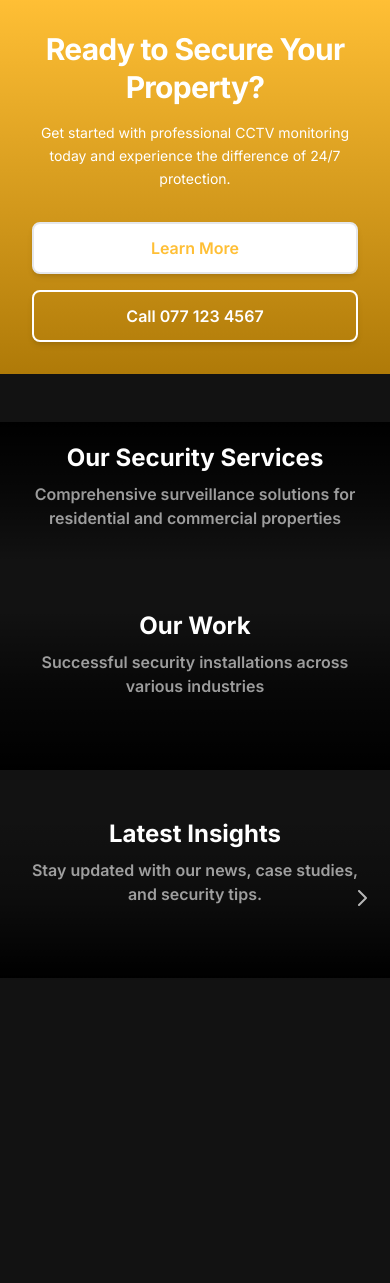
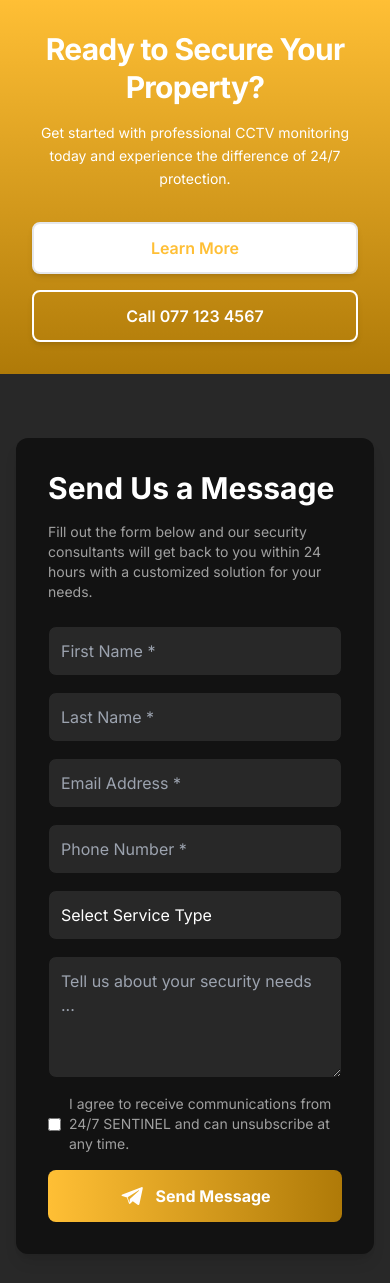
Before and after one commit to Dulaj007/SENTINEL_WEB_APP, a CodeIgniter 4 app: the page made by app/Views/pages/home.php in a window 390 px wide. Shown: the part 845-2128 px from the top of the page. Run offline with PHP 8.4 and a stand-in for CodeIgniter, Linux system fonts and the light colour scheme; the template is opened without the code that fills it, so the values that code supplies are empty; some libraries are stand-ins or nearby versions.

Commit message:
feat: Implement ContactQuick section on Home page
- Added contact form with fields: Name, Email, Message
- Displayed contact info: phone, email, Facebook, physical address
- Embedded responsive map for physical address
- Styled section according to design with responsive layout
- Added hover effects and subtle animations for better UX

Closes #38

```diff
--- a/app/Views/pages/home.php
+++ b/app/Views/pages/home.php
@@ -6,6 +6,7 @@
 <?= view('partials/navbar') ?>
 <?= $this->include('section/heroHome') ?>
 <?= $this->include('section/callUs') ?>
+<?= $this->include('section/contactQuick') ?>
 <?= view('section/services-home', ['services' => $services]) ?>
 <?= view('section/work-home', ['work-home' => $workHomeData]) ?>
 <?= view('section/Insights-home', ['insightsData' => $insightsData]) ?>
--- /dev/null
+++ b/app/Views/section/contactQuick.php
@@ -0,0 +1,75 @@
+<section id="contact-us" class="bg-[var(--color-dark-2)] py-16 px-4 md:px-8">
+  <div class="max-w-[1200px] mx-auto flex flex-col lg:flex-row gap-8 justify-between">
+
+    <!-- Form Section -->
+    <div class="flex-1 w-full lg:w-auto bg-[var(--color-dark-1)] p-8 shadow-lg rounded-xl">
+      <h2 class="text-3xl md:text-4xl font-bold text-[var(--color-white)] mb-4">Send Us a Message</h2>
+      <p class="text-[var(--color-white-60)] text-sm md:text-base mb-6">
+        Fill out the form below and our security consultants will get back to you within 24 hours with a customized solution for your needs.
+      </p>
+
+      <form id="contactForm" onsubmit="return validateForm()" class="flex flex-col gap-4">
+        <div class="flex flex-col sm:flex-row gap-4">
+          <input type="text" name="first_name" placeholder="First Name *" required class="flex-1 p-3 rounded-lg bg-[var(--color-dark-2)] text-white border border-[var(--color-dark-1)] focus:border-[var(--color-yellow)] outline-none" />
+          <input type="text" name="last_name" placeholder="Last Name *" required class="flex-1 p-3 rounded-lg bg-[var(--color-dark-2)] text-white border border-[var(--color-dark-1)] focus:border-[var(--color-yellow)] outline-none" />
+        </div>
+
+        <input type="email" name="email" placeholder="Email Address *" required class="w-full p-3 rounded-lg bg-[var(--color-dark-2)] text-white border border-[var(--color-dark-1)] focus:border-[var(--color-yellow)] outline-none" />
+        <input type="tel" name="phone" placeholder="Phone Number *" required pattern="^\+\d{2}\s\d{2,3}\s\d{4,5}$" class="w-full p-3 rounded-lg bg-[var(--color-dark-2)] text-white border border-[var(--color-dark-1)] focus:border-[var(--color-yellow)] outline-none" />
+
+        <select name="service" class="w-full p-3 rounded-lg bg-[var(--color-dark-2)] text-white border border-[var(--color-dark-1)] focus:border-[var(--color-yellow)] outline-none appearance-none">
+          <option value="">Select Service Type</option>
+          <option value="Live Monitoring">Live Monitoring</option>
+          <option value="Alarm Response">Alarm Response</option>
+          <option value="Security Assessment">Security Assessment</option>
+        </select>
+
+        <textarea name="message" rows="4" placeholder="Tell us about your security needs ..." required class="w-full p-3 rounded-lg bg-[var(--color-dark-2)] text-white border border-[var(--color-dark-1)] focus:border-[var(--color-yellow)] outline-none"></textarea>
+
+        <label class="flex items-center gap-2 text-[var(--color-white-60)] text-sm">
+          <input type="checkbox" name="agreement" required class="accent-[var(--color-yellow)]" />
+          I agree to receive communications from 24/7 SENTINEL and can unsubscribe at any time.
+        </label>
+
+        <button type="submit"
+            class="flex items-center justify-center gap-2 bg-gradient-to-r from-[var(--color-yellow)] to-[var(--color-orange-dark)] text-white font-bold px-6 py-3 rounded-lg transition-all duration-300 transform hover:scale-105 hover:bg-white hover:text-[var(--color-yellow)]">
+          <img src="<?= base_url('SENTINEL/public_html/assets/icons/se-logo.svg') ?>" alt="Send" class="w-7 h-7" />
+          Send Message
+        </button>
+      </form>
+    </div>
+
+    <!-- Contact Info Section -->
+    <div class="flex-1 w-full lg:w-auto flex flex-col gap-4">
+      <iframe
+        src="https://www.google.com/maps?q=Horana+Road,+Wekada,+Panadura,+Sri+Lanka&output=embed"
+        class="w-full h-52 rounded-xl border-0 mb-4 shadow-lg"
+        allowfullscreen>
+      </iframe>
+
+      <h3 class="text-2xl font-bold text-[var(--color-white)] ">Get In Touch</h3>
+      <p class="text-[var(--color-white-60)] text-sm mb-2">Contact us for a free consultation</p>
+
+      <div class="flex items-center gap-3 mb-2 ml-4">
+        <img src="<?= base_url('SENTINEL/public_html/assets/icons/fb-logo.png') ?>" alt="Facebook" class="w-6 h-6" />
+        <p class="text-[var(--color-white)] font-medium">Follow us on Facebook</p>
+      </div>
+
+      <div class="flex items-center gap-3 mb-2 ml-4">
+        <img src="<?= base_url('SENTINEL/public_html/assets/icons/loc-logo.svg') ?>" alt="Location" class="w-6 h-6" />
+        <p class="text-[var(--color-white-80)]">Horana Road, Wekada, Panadura, Sri Lanka</p>
+      </div>
+
+      <div class="flex items-center gap-3 mb-2 ml-4">
+        <img src="<?= base_url('SENTINEL/public_html/assets/icons/em-logo.png') ?>" alt="Email" class="w-6 h-6" />
+        <p class="text-[var(--color-white-80)]">info@24-7sentinel.com</p>
+      </div>
+
+      <div class="flex items-center gap-3 mb-2 ml-4">
+        <img src="<?= base_url('SENTINEL/public_html/assets/icons/call-logo.png') ?>" alt="Phone" class="w-6 h-6" />
+        <p class="text-[var(--color-white-80)]">+1 (555) 123-4567</p>
+      </div>
+    </div>
+
+  </div>
+</section>
```
Also changed, not shown: public_html/assets/icons/call-logo.png (added), public_html/assets/icons/se-logo.svg (added).
